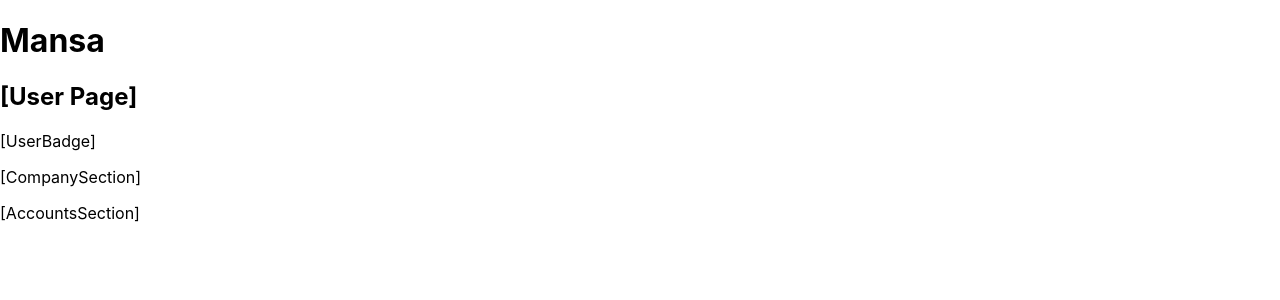
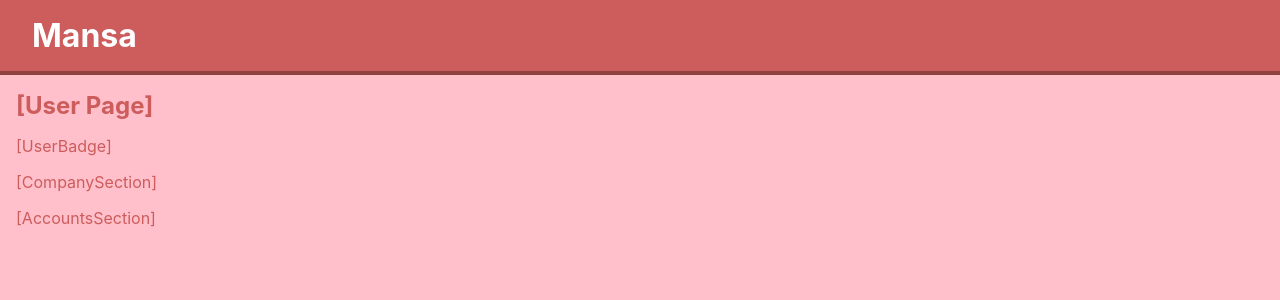
Before and after one commit to MarcMonchablon/test-mansa-front, a Next.js app in the folder frontend/: page /user in a window 1280 px wide. Shown: the top 300 px of the page. Built offline with nearby package versions, Linux system fonts and the light colour scheme.

Commit message:
Global: reorganize /styles folder
 + explain motivations in README

```diff
--- a/frontend/pages/index.tsx
+++ b/frontend/pages/index.tsx
@@ -1,7 +1,7 @@
 import type { NextPage } from 'next'
 import Head from 'next/head'
 import Image from 'next/image'
-import styles from '../styles/Home.module.css'
+import styles from '../styles/pages/Home.module.css'
 
 const Home: NextPage = () => {
   return (
--- /dev/null
+++ b/frontend/styles/components.css
@@ -0,0 +1 @@
+@import 'components/header.css';
--- /dev/null
+++ b/frontend/styles/components/header.css
@@ -0,0 +1,10 @@
+.main-header {
+  padding: 1em 2em;
+  color: var(--headerTextColor);
+  border-bottom: 4px solid var(--headerBorderColor);
+  background: var(--headerBackground);
+}
+
+.main-header h1 {
+  margin: 0;
+}
--- a/frontend/styles/globals.css
+++ b/frontend/styles/globals.css
@@ -1,16 +1,5 @@
-html,
-body {
-  padding: 0;
-  margin: 0;
-  font-family: -apple-system, BlinkMacSystemFont, Segoe UI, Roboto, Oxygen,
-    Ubuntu, Cantarell, Fira Sans, Droid Sans, Helvetica Neue, sans-serif;
-}
-
-a {
-  color: inherit;
-  text-decoration: none;
-}
-
-* {
-  box-sizing: border-box;
-}
+@import 'reset.css';
+@import 'theme.css';
+@import 'main.css';
+@import 'pages.css';
+@import 'components.css';
--- /dev/null
+++ b/frontend/styles/main.css
@@ -0,0 +1,13 @@
+.main-layout {
+  display: flex;
+  flex-direction: column;
+  height: 100vh;
+  background: var(--testBackground);
+}
+
+.page {
+  flex-grow: 1;
+  padding: 1em;
+  color: var(--mainTextColor);
+  background: var(--mainBackground);
+}
--- /dev/null
+++ b/frontend/styles/pages.css
@@ -0,0 +1 @@
+@import 'pages/user.css';
--- /dev/null
+++ b/frontend/styles/pages/user.css
@@ -0,0 +1,3 @@
+.userPage h2 {
+  margin: 0;
+}
--- /dev/null
+++ b/frontend/styles/reset.css
@@ -0,0 +1,16 @@
+html,
+body {
+  padding: 0;
+  margin: 0;
+  font-family: -apple-system, BlinkMacSystemFont, Segoe UI, Roboto, Oxygen,
+  Ubuntu, Cantarell, Fira Sans, Droid Sans, Helvetica Neue, sans-serif;
+}
+
+a {
+  color: inherit;
+  text-decoration: none;
+}
+
+* {
+  box-sizing: border-box;
+}
--- /dev/null
+++ b/frontend/styles/theme.css
@@ -0,0 +1,9 @@
+body {
+  --headerTextColor: white;
+  --headerBackground: indianred;
+  --headerBorderColor: rgba(0, 0, 0, 0.3);
+
+  --mainTextColor: indianred;
+  --mainBackground: pink;
+  --testBackground: rgba(0, 0, 0, 0.05);
+}
```
Also changed, not shown: frontend/styles/pages/Home.module.css (renamed from frontend/styles/Home.module.css), 2 other files (tests, documents, lock files or other folders).
